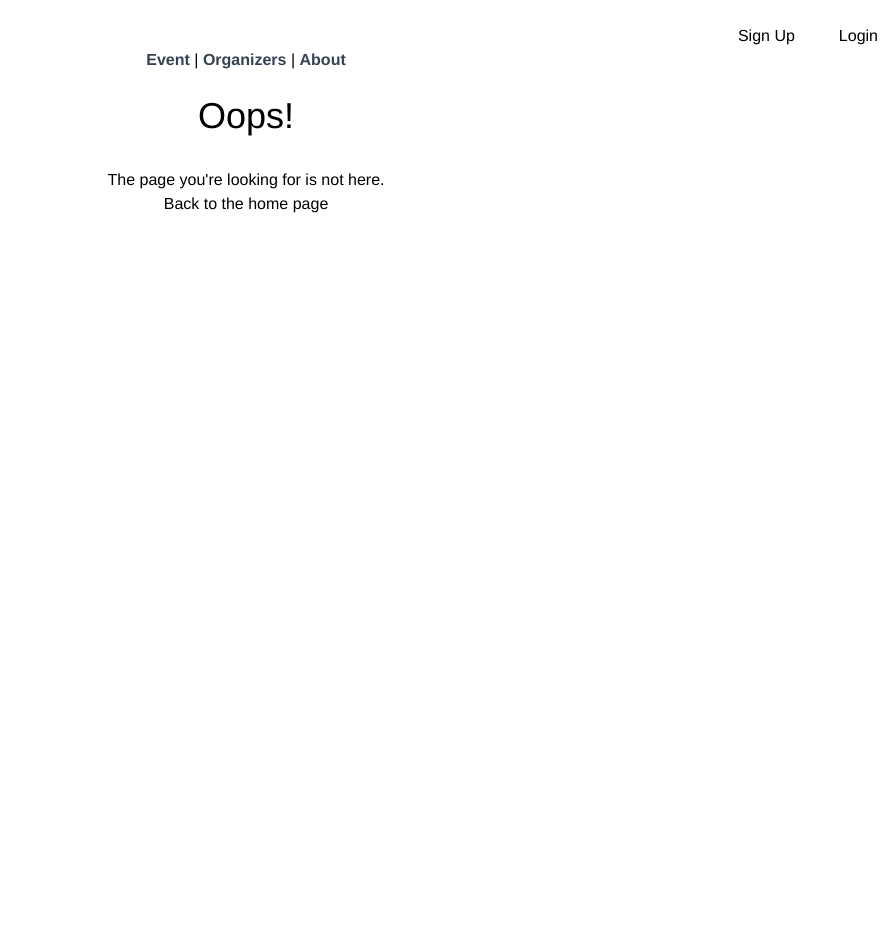
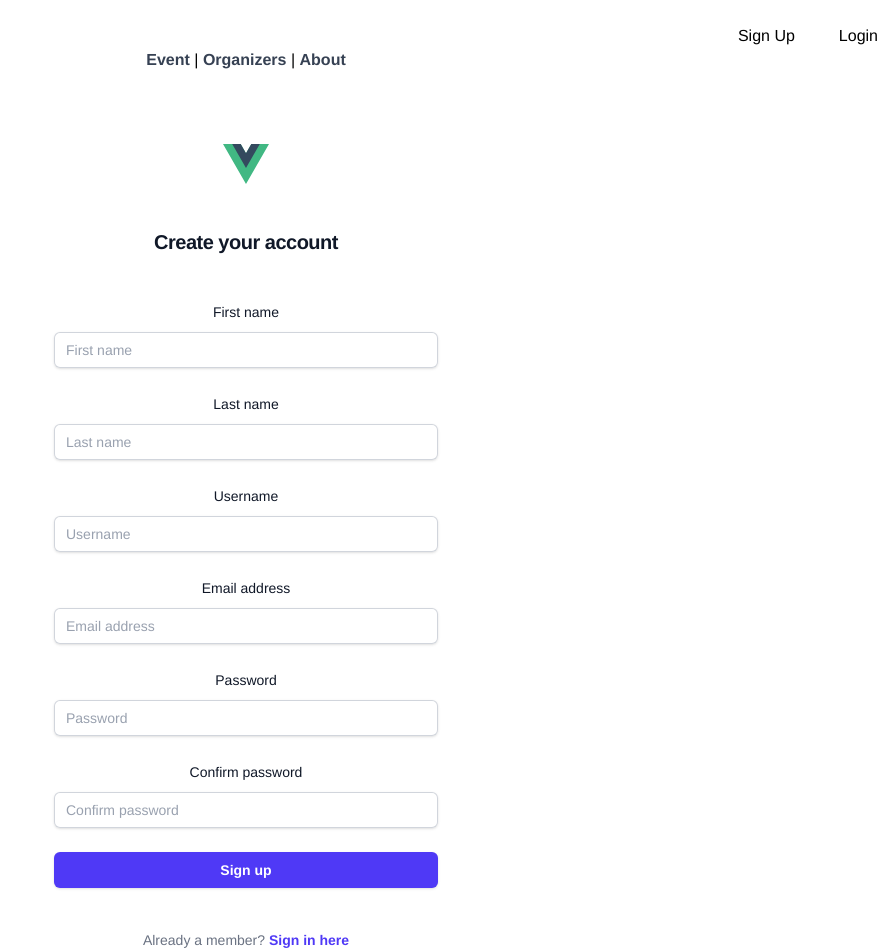
Before and after one commit to Sattz123/SE331-LAB12-Spring-Security-Frontend, a Vue app: page /register in a window 1280 px wide. Shown: the top 952 px of the page, without its empty margins (394-1280 px from the left). Before the commit the page ends 800 px from the top, so only its background shows below. Built offline with nearby package versions, Linux system fonts and the light colour scheme; some icons are missing; the HTML template or start-up script is replaced by a standard one.

Commit message:
9. Implement register page

```diff
--- a/src/components/ImageUpload.vue
+++ b/src/components/ImageUpload.vue
@@ -1,6 +1,13 @@
 <script setup lang="ts">
 import Uploader from 'vue-media-upload'
-import { ref } from 'vue'
+import { computed, ref } from 'vue'
+import { useAuthStore } from '@/stores/auth'
+
+const authStore = useAuthStore()
+const authorizeHeader = computed(() => {
+  return { authorization: authStore.authorizationHeader }
+})
+
 interface UploadMedia {
   name: string
   url?: string
@@ -31,5 +38,10 @@ const onChanged = (files: UploadMedia[]): void => {
 }
 </script>
 <template>
-  <Uploader :server="uploadUrl" @change="onChanged" :media="media"></Uploader>
+  <Uploader
+    :server="uploadUrl"
+    @change="onChanged"
+    :media="media"
+    :headers="authorizeHeader"
+  ></Uploader>
 </template>
--- a/src/router/index.ts
+++ b/src/router/index.ts
@@ -8,6 +8,7 @@ import OrganizerDetailView from '@/views/organizer/OrganizerDetailView.vue'
 import EventListView from '@/views/EventListView.vue'
 import AboutView from '@/views/AboutView.vue'
 import LoginView from '@/views/LoginView.vue'
+import RegisterView from '@/views/RegisterView.vue'
 import EventDetailView from '@/views/event/DetailView.vue'
 import EventRegisterView from '@/views/event/RegisterView.vue'
 import EventEditView from '@/views/event/EditView.vue'
@@ -65,6 +66,11 @@ const router = createRouter({
       path: '/login',
       name: 'login-view',
       component: LoginView,
+    },
+    {
+      path: '/register',
+      name: 'register-view',
+      component: RegisterView,
     },
     {
       path: '/event/:id',
--- a/src/stores/auth.ts
+++ b/src/stores/auth.ts
@@ -24,8 +24,28 @@ export const useAuthStore = defineStore('auth', {
     isAdmin(): boolean {
       return this.user?.roles?.includes('ROLE_ADMIN') || false
     },
+    authorizationHeader(): string {
+      return `Bearer ${this.token}`
+    },
   },
   actions: {
+    register(details: {
+      username: string
+      firstname: string
+      lastname: string
+      email: string
+      password: string
+    }) {
+      return apiClient
+        .post('/api/v1/auth/register', details)
+        .then((response) => {
+          this.token = response.data.access_token
+          this.user = response.data.user
+          localStorage.setItem('access_token', this.token as string)
+          localStorage.setItem('user', JSON.stringify(this.user))
+          return response
+        })
+    },
     login(email: string, password: string) {
       return apiClient
         .post('/api/v1/auth/authenticate', {
--- a/src/views/LoginView.vue
+++ b/src/views/LoginView.vue
@@ -3,7 +3,7 @@ import InputText from '@/components/InputText.vue'
 import * as yup from 'yup'
 import { useField, useForm } from 'vee-validate'
 import { useAuthStore } from '@/stores/auth'
-import { useRouter } from 'vue-router'
+import { RouterLink, useRouter } from 'vue-router'
 import { useMessageStore } from '@/stores/message'
 
 const authStore = useAuthStore()
@@ -89,9 +89,12 @@ const onSubmit = handleSubmit((values) => {
       <p class="mt-10 text-center text-sm text-gray-500">
         Not a member?
         {{ ' ' }}
-        <a href="#" class="font-semibold leading-6 text-indigo-600 hover:text-indigo-500">
+        <RouterLink
+          :to="{ name: 'register-view' }"
+          class="font-semibold leading-6 text-indigo-600 hover:text-indigo-500"
+        >
           Try to register here
-        </a>
+        </RouterLink>
       </p>
     </div>
   </div>
--- /dev/null
+++ b/src/views/RegisterView.vue
@@ -0,0 +1,131 @@
+<script setup lang="ts">
+import InputText from '@/components/InputText.vue'
+import * as yup from 'yup'
+import { useField, useForm } from 'vee-validate'
+import { useAuthStore } from '@/stores/auth'
+import { RouterLink, useRouter } from 'vue-router'
+import { useMessageStore } from '@/stores/message'
+
+const authStore = useAuthStore()
+const router = useRouter()
+const messageStore = useMessageStore()
+
+const validationSchema = yup.object({
+  firstname: yup.string().trim().required('The first name is required'),
+  lastname: yup.string().trim().required('The last name is required'),
+  username: yup.string().trim().required('The username is required'),
+  email: yup.string().trim().required('The email is required').email('Input must be an email.'),
+  password: yup.string().required('The password is required')
+    .min(6, 'The password must be at least 6 characters.'),
+  confirmPassword: yup.string().required('Please confirm your password')
+    .oneOf([yup.ref('password')], 'The passwords must match'),
+})
+const { errors, handleSubmit, isSubmitting } = useForm({
+  validationSchema,
+  initialValues: {
+    firstname: '',
+    lastname: '',
+    username: '',
+    email: '',
+    password: '',
+    confirmPassword: '',
+  },
+})
+const { value: firstname } = useField<string>('firstname')
+const { value: lastname } = useField<string>('lastname')
+const { value: username } = useField<string>('username')
+const { value: email } = useField<string>('email')
+const { value: password } = useField<string>('password')
+const { value: confirmPassword } = useField<string>('confirmPassword')
+
+const onSubmit = handleSubmit((values) => {
+  return authStore.register({
+    firstname: values.firstname.trim(),
+    lastname: values.lastname.trim(),
+    username: values.username.trim(),
+    email: values.email.trim(),
+    password: values.password,
+  }).then(() => {
+    router.push({ name: 'event-list-view' })
+  }).catch((error) => {
+    messageStore.updateMessage(error.response?.status === 409
+      ? 'This username is already taken'
+      : 'could not register')
+    setTimeout(() => {
+      messageStore.resetMessage()
+    }, 3000)
+  })
+})
+</script>
+
+<template>
+  <div class="flex min-h-full flex-1 flex-col justify-center px-6 py-12 lg:px-8">
+    <div class="sm:mx-auto sm:w-full sm:max-w-sm">
+      <img class="mx-auto h-10 w-auto" src="@/assets/logo.svg" alt="CAMT" />
+      <h2 class="mt-10 text-center text-2xl font-bold leading-9 tracking-tight text-gray-900">
+        Create your account
+      </h2>
+    </div>
+    <div class="mt-10 sm:mx-auto sm:w-full sm:max-w-sm">
+      <form class="space-y-6" novalidate @submit.prevent="onSubmit">
+        <div>
+          <label for="firstname" class="block text-sm font-medium leading-6 text-gray-900">
+            First name
+          </label>
+          <InputText id="firstname" v-model="firstname" placeholder="First name"
+            autocomplete="given-name" :error="errors['firstname']" />
+        </div>
+        <div>
+          <label for="lastname" class="block text-sm font-medium leading-6 text-gray-900">
+            Last name
+          </label>
+          <InputText id="lastname" v-model="lastname" placeholder="Last name"
+            autocomplete="family-name" :error="errors['lastname']" />
+        </div>
+        <div>
+          <label for="username" class="block text-sm font-medium leading-6 text-gray-900">
+            Username
+          </label>
+          <InputText id="username" v-model="username" placeholder="Username"
+            autocomplete="username" :error="errors['username']" />
+        </div>
+        <div>
+          <label for="email" class="block text-sm font-medium leading-6 text-gray-900">
+            Email address
+          </label>
+          <InputText id="email" type="email" v-model="email" placeholder="Email address"
+            autocomplete="email" :error="errors['email']" />
+        </div>
+        <div>
+          <label for="password" class="block text-sm font-medium leading-6 text-gray-900">
+            Password
+          </label>
+          <InputText id="password" type="password" v-model="password" placeholder="Password"
+            autocomplete="new-password" :error="errors['password']" />
+        </div>
+        <div>
+          <label for="confirmPassword" class="block text-sm font-medium leading-6 text-gray-900">
+            Confirm password
+          </label>
+          <InputText id="confirmPassword" type="password" v-model="confirmPassword"
+            placeholder="Confirm password" autocomplete="new-password"
+            :error="errors['confirmPassword']" />
+        </div>
+        <div>
+          <button type="submit" :disabled="isSubmitting"
+            class="flex w-full justify-center rounded-md bg-indigo-600 px-3 py-1.5 text-sm font-semibold leading-6 text-white shadow-sm hover:bg-indigo-500 focus-visible:outline focus-visible:outline-2 focus-visible:outline-offset-2 focus-visible:outline-indigo-600 disabled:cursor-not-allowed disabled:opacity-50">
+            {{ isSubmitting ? 'Signing up...' : 'Sign up' }}
+          </button>
+        </div>
+      </form>
+      <p class="mt-10 text-center text-sm text-gray-500">
+        Already a member?
+        {{ ' ' }}
+        <RouterLink :to="{ name: 'login-view' }"
+          class="font-semibold leading-6 text-indigo-600 hover:text-indigo-500">
+          Sign in here
+        </RouterLink>
+      </p>
+    </div>
+  </div>
+</template>
```
